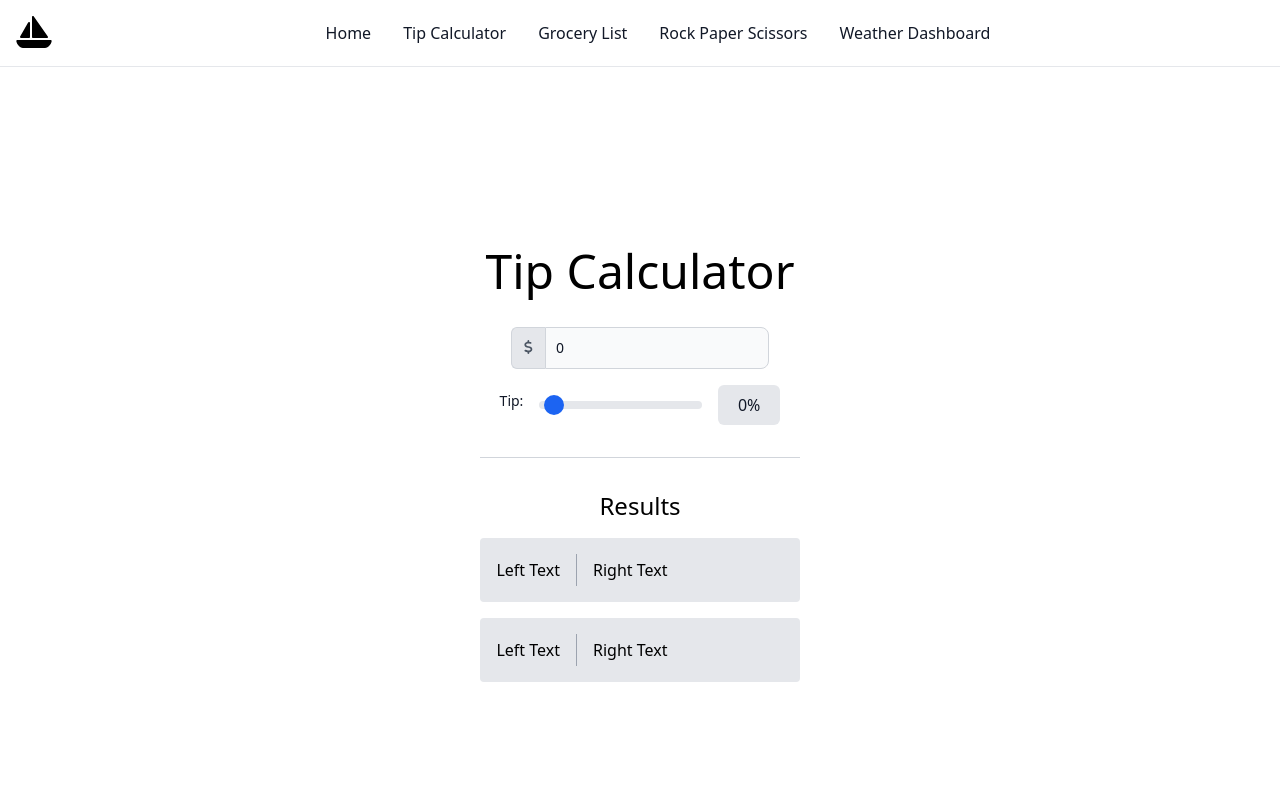
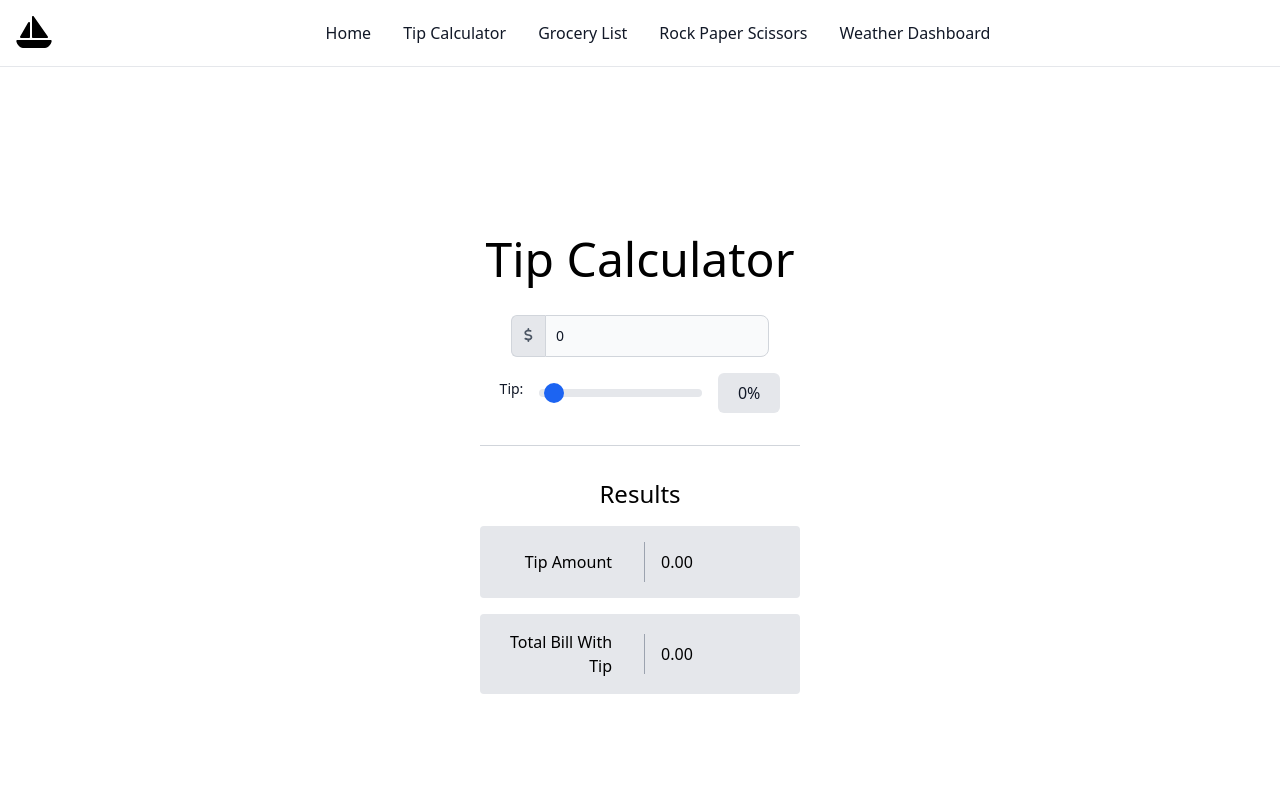
Before and after one commit to UreshiiPanda/zeal, an Angular app in the folder zeal/: page /tips in a window 1280 px wide. Shown: the top 800 px of the page. Built offline with nearby package versions, Linux system fonts and the light colour scheme.

Commit message:
tips page finished except for minor css tweaks

```diff
--- a/zeal/src/app/shared/components/tips/tips.component.html
+++ b/zeal/src/app/shared/components/tips/tips.component.html
@@ -1,36 +1,38 @@
 
 <div class="flex flex-col justify-center items-center h-screen">
+
   <h1 class="text-5xl mb-8 text-center">Tip Calculator</h1>
   <div class="flex mb-4">
     <span class="inline-flex items-center px-3 text-sm text-gray-900 bg-gray-200 border rounded-e-0 border-gray-300 border-e-0 rounded-s-md dark:bg-gray-600 dark:text-gray-400 dark:border-gray-600">
       <fa-icon [icon]="faDollarSign" class="text-gray-600"></fa-icon>
     </span>
-    <input type="number" id="total-bill" class="rounded-none rounded-e-lg bg-gray-50 border text-gray-900 focus:ring-blue-500 focus:border-blue-500 block flex-1 min-w-0 w-full text-sm border-gray-300 p-2.5  dark:bg-gray-700 dark:border-gray-600 dark:placeholder-gray-400 dark:text-white dark:focus:ring-blue-500 dark:focus:border-blue-500" placeholder="Total Bill" [(ngModel)]="totalBill">
+    <input type="number" id="total-bill" class="rounded-none rounded-e-lg bg-gray-50 border text-gray-900 focus:ring-blue-500 focus:border-blue-500 block flex-1 min-w-0 w-full text-sm border-gray-300 p-2.5  dark:bg-gray-700 dark:border-gray-600 dark:placeholder-gray-400 dark:text-white dark:focus:ring-blue-500 dark:focus:border-blue-500" placeholder="Total Bill" [(ngModel)]="totalBill" (ngModelChange)="calculateTipAmount(); calculateTotalBillAmount()">
   </div>
   <div class="flex items-center">
     <label for="steps-range" class="block mr-4 mb-2 text-sm font-medium text-gray-900 dark:text-white">Tip:</label>
     <input id="steps-range" type="range" min="0" max="100" value="2.5" step="0.5" class="w-full h-2 bg-gray-200 rounded-lg appearance-none cursor-pointer dark:bg-gray-700" (input)="onTipChange($event)">
     <div class="ml-4 p-2 bg-gray-200 rounded-md dark:bg-gray-700 w-24 text-center">
-      <span class="text-gray-900 dark:text-white">{{ tipValue }}%</span>
+      <span class="text-gray-900 dark:text-white" (ngModelChange)="calculateTipAmount(); calculateTotalBillAmount()">{{ tipValue }}%</span>
     </div>
   </div>
 
     <hr class="w-1/4 mt-8 border-gray-300 mb-8">
     <h3 class="text-2xl text-center mb-4">Results</h3>
 
-       <div class="flex justify-center w-full mb-4">
-      <div class="w-1/4 rounded bg-gray-200 p-4 flex items-center">
-        <div class="w-20 text-right pr-4">Left Text</div>
-        <div class="h-8 border-r border-gray-400"></div>
-        <div class="pl-4">Right Text</div>
-      </div>
+
+ <div class="flex justify-center w-full mb-4">
+    <div class="w-1/4 rounded bg-gray-200 p-4 flex flex-col sm:flex-row items-center">
+      <div class="w-full text-center sm:text-right sm:pr-4 mb-2 sm:mb-0">Tip Amount</div>
+      <div class="sm:block sm:h-10 sm:border-r sm:border-gray-400 sm:mx-4"></div>
+      <div class="w-full text-center sm:text-left">{{ tipAmount | number: '1.2-2' }}</div>
     </div>
-    <div class="flex justify-center w-full">
-      <div class="w-1/4 rounded bg-gray-200 p-4 flex items-center">
-        <div class="w-20 text-right pr-4">Left Text</div>
-        <div class="h-8 border-r border-gray-400"></div>
-        <div class="pl-4">Right Text</div>
-      </div>
+  </div>
+  <div class="flex justify-center w-full">
+    <div class="w-1/4 rounded bg-gray-200 p-4 flex flex-col sm:flex-row items-center">
+      <div class="w-full text-center sm:text-right sm:pr-4 mb-2 sm:mb-0">Total Bill With Tip</div>
+      <div class="sm:block sm:h-10 sm:border-r sm:border-gray-400 sm:mx-4"></div>
+      <div class="w-full text-center sm:text-left">{{ totalBillAmount | number: '1.2-2' }}</div>
     </div>
+  </div>
 
 </div>
--- a/zeal/src/app/shared/components/tips/tips.component.ts
+++ b/zeal/src/app/shared/components/tips/tips.component.ts
@@ -3,6 +3,7 @@ import { RouterOutlet, RouterLink, RouterLinkActive } from '@angular/router';
 import { FontAwesomeModule } from '@fortawesome/angular-fontawesome';
 import { faDollarSign } from '@fortawesome/free-solid-svg-icons';
 import { FormsModule } from '@angular/forms';
+import { DecimalPipe } from '@angular/common';
 
 
 @Component({
@@ -10,6 +11,7 @@ import { FormsModule } from '@angular/forms';
   standalone: true,
   imports: [
     FontAwesomeModule,
+    DecimalPipe,
     FormsModule,
     RouterOutlet,
     RouterLink,
@@ -22,8 +24,22 @@ import { FormsModule } from '@angular/forms';
 export class TipsComponent {
   faDollarSign = faDollarSign;
   tipValue: number = 0;
+  tipAmount: number = 0.00;
+  totalBillAmount: number = 0.00;
   totalBill: number = 0;
+
   onTipChange(event: any) {
     this.tipValue = event.target.value;
+    this.calculateTipAmount();
+    this.calculateTotalBillAmount();
   }
+
+  calculateTipAmount() {
+    this.tipAmount = (this.totalBill * this.tipValue) / 100;
+  }
+
+  calculateTotalBillAmount() {
+    this.totalBillAmount = this.totalBill + this.tipAmount;
+  }
+
 }
```
